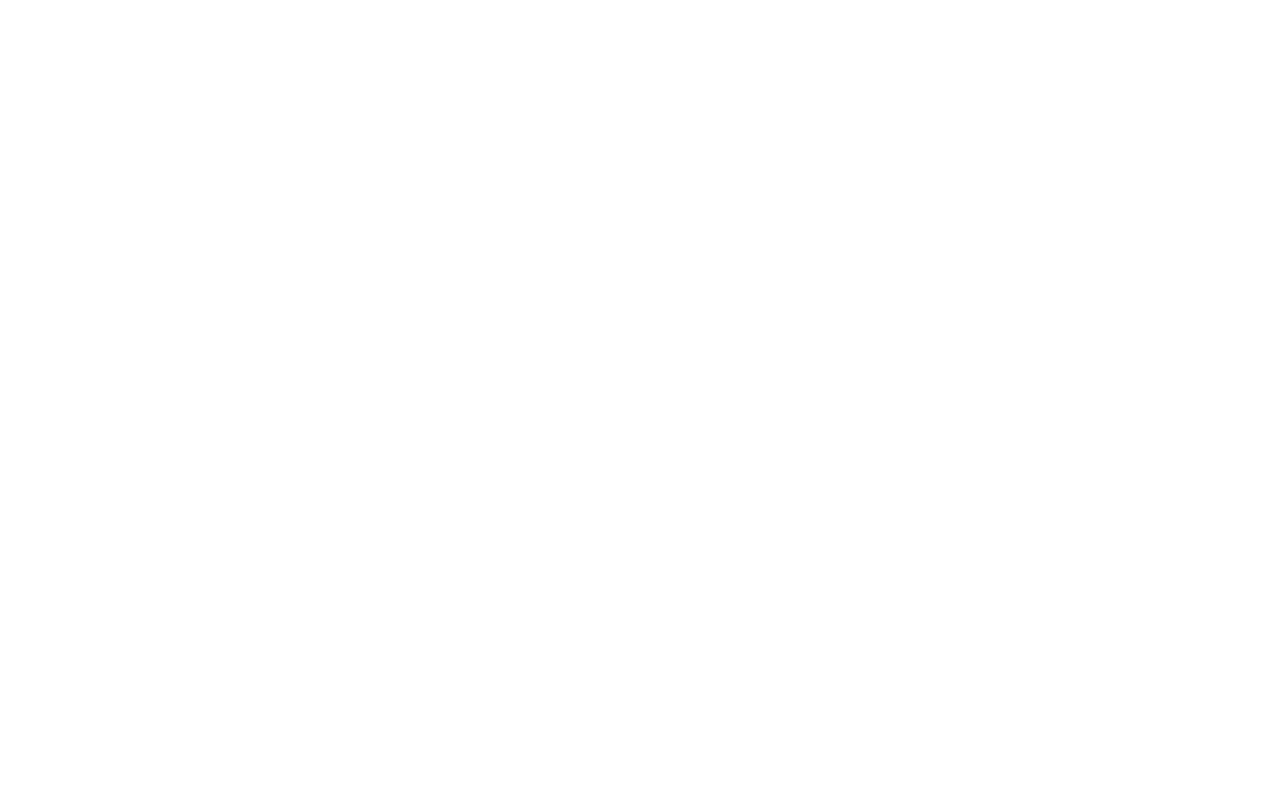
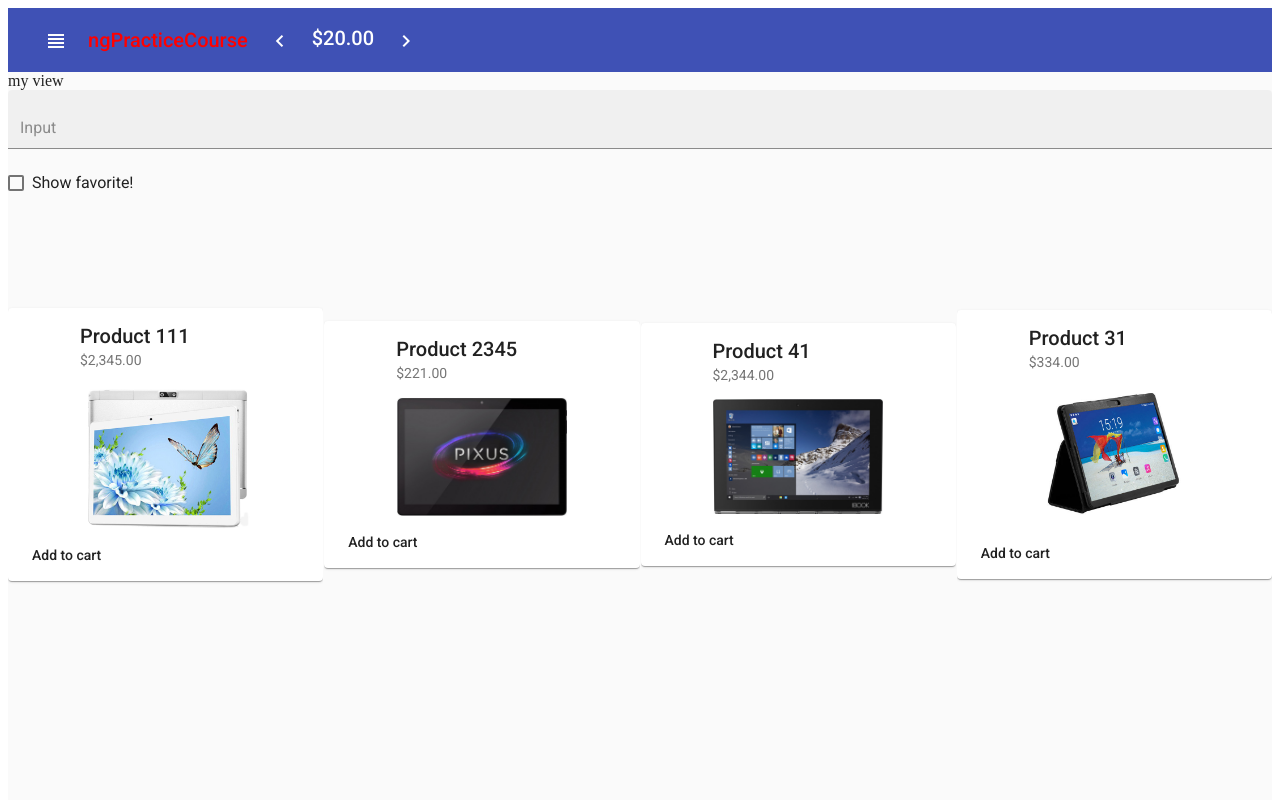
Before and after one commit to nchueva/ngCourseSelfRepeat, an Angular app: page / in a window 1280 px wide. Shown: the top 800 px of the page. Built offline with nearby package versions, Linux system fonts and the light colour scheme.

Commit message:
custom directive: rates slider

```diff
--- a/src/app/header/exchange-rate/exchange-rate.component.html
+++ b/src/app/header/exchange-rate/exchange-rate.component.html
@@ -1,3 +1,9 @@
-<div *appExchangeRates="let rate from rates autoplay 'off'; controller as ctrl">
-{{rate | json}}
+<div *appExchangeRates="let rate from myRates autoplay 'on' duration 4000; controller as ctrl;">
+  <button mat-button (click)="ctrl.prev()">
+    <mat-icon>keyboard_arrow_left</mat-icon>
+  </button>
+  <span>{{rate.value | currency:rate.currency: 'symbol-narrow'}}</span>
+  <button mat-button (click)="ctrl.next()">
+    <mat-icon>keyboard_arrow_right</mat-icon>
+  </button>
 </div>
--- a/src/app/header/exchange-rate/exchange-rate.component.ts
+++ b/src/app/header/exchange-rate/exchange-rate.component.ts
@@ -10,7 +10,7 @@
 
 
   @Input()
-  public rates: IExchangeRate[];
+  public myRates: IExchangeRate[];
 
   constructor() { }
 
--- a/src/app/header/exchange-rate/exchange-rates.directive.ts
+++ b/src/app/header/exchange-rate/exchange-rates.directive.ts
@@ -4,10 +4,13 @@
 @Directive({
   selector: '[appExchangeRates]'
 })
-export class ExchangeRatesDirective implements OnInit{
+export class ExchangeRatesDirective implements OnInit {
 
   @Input('appExchangeRatesFrom')
-  public rates: IExchangeRate[];
+  public myRates: IExchangeRate[];
+
+  @Input('appExchangeRatesDuration')
+  public ms = 1000;
 
 
   @Input('appExchangeRatesAutoplay')
@@ -16,10 +19,13 @@
       return;
     }
 
-    //this._autoplay = mode;
+    this._autoplay = mode;
   }
 
-  //private _autoplay: 'on' | 'off';
+  private _index = 0;
+  public context;
+  private _autoplay: 'on' | 'off';
+  public intervalId;
 
   constructor(
     private tpl: TemplateRef<any>,
@@ -27,10 +33,57 @@
   ) { }
 
   public ngOnInit(): void {
-    const context = {
-      $implicit: this.rates[0]
+    this.context = {
+      $implicit: this.myRates[this._index],
+      controller: {
+        next: () => this.next(),
+        prev: () => this.prev(),
+      },
     }
-    this.vcr.createEmbeddedView(this.tpl, context);
+    this.vcr.createEmbeddedView(this.tpl, this.context);
+    this.resetInterval();
+
   };
 
+  public next() {
+    this.resetInterval();
+    this._index++;
+
+    if (this._index >= this.myRates.length) {
+      this._index = 0;
+    }
+
+    this.context.$implicit = this.myRates[this._index];
+  }
+  public prev() {
+    this.resetInterval();
+    this._index--;
+
+    if (this._index < 0) {
+      this._index = this.myRates.length - 1;
+    }
+
+    this.context.$implicit = this.myRates[this._index];
+  }
+
+  public resetInterval() {
+    if (this._autoplay === 'off') {
+      return;
+    }
+    this.clearInterval().initInterval();
+
+  };
+
+  public initInterval() {
+    this.intervalId = setInterval(() => {
+      this.next();
+    }, this.ms
+    );
+  }
+
+  public clearInterval(): this {
+    clearInterval(this.intervalId);
+    return this
+  }
+
 }
--- a/src/app/header/header.component.html
+++ b/src/app/header/header.component.html
@@ -5,6 +5,6 @@
   </button>
 
   <div [innerHTML]="titleContent | sanitar"></div>
-  <app-exchange-rate [rates]="rates"></app-exchange-rate>
+  <app-exchange-rate [myRates]="rates"></app-exchange-rate>
 
 </mat-toolbar>
--- a/src/app/shared/shared.module.ts
+++ b/src/app/shared/shared.module.ts
@@ -12,7 +12,6 @@
 import {MatFormFieldModule} from '@angular/material/form-field';
 import {MatInputModule} from '@angular/material/input';
 import {MatCheckboxModule} from '@angular/material/checkbox';
-import { ExchangeRateComponent } from '../header/exchange-rate/exchange-rate.component';
 
 
 @NgModule({
@@ -31,8 +30,6 @@
     MatFormFieldModule,
     MatInputModule,
     MatCheckboxModule,
-    ExchangeRateComponent,
-
   ]
 })
 export class SharedModule { }
```
